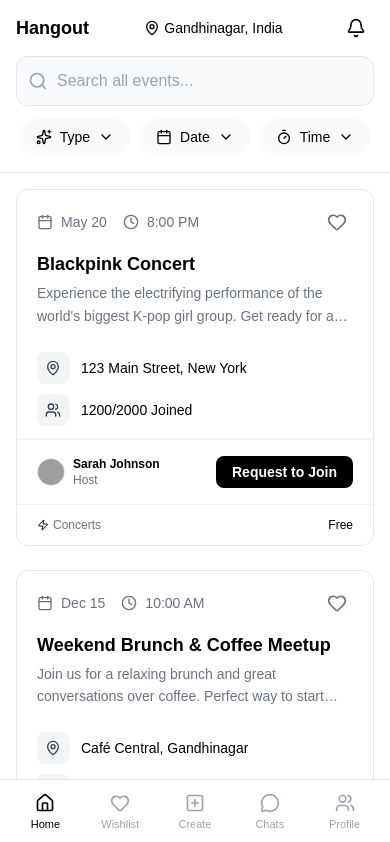
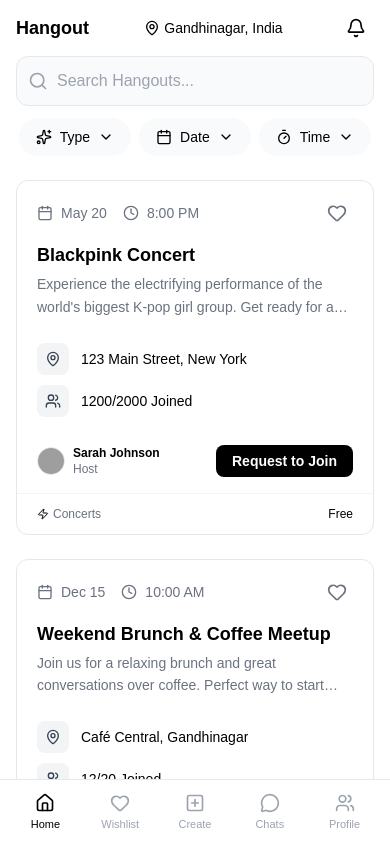
Before and after one commit to hangoutdaily/Hangout, a Next.js app: page / in a window 390 px wide. Shown: the top 842 px of the page. Built offline with nearby package versions, Linux system fonts and the light colour scheme; grey boxes are pictures that could not be loaded.

Commit message:
fix: minor onboarding screen validation issue
when we write something in 1 field then other fields was showing errors for non-empty
i've changed the logic to show error only on next button click and remove the error as soon as user done with
filling that field

also some UI fixes for home screen

```diff
--- a/src/app/page.tsx
+++ b/src/app/page.tsx
@@ -4,10 +4,10 @@ import EventGrid from '@/components/ui/EventGrid';
 export default function Home() {
   return (
     <div className="font-sans min-h-screen bg-background">
-      <section className="sticky top-0 z-40 bg-background/80 backdrop-blur-sm border-b border-border">
+      <section className="sticky top-0 z-40 bg-background/80 backdrop-blur-sm">
         <CategoryFilters />
       </section>
-      <section className="pt-4 pb-20 md:pb-10">
+      <section className="pt-2 pb-20 md:pb-10">
         <EventGrid />
       </section>
     </div>
--- a/src/components/layout/Header.tsx
+++ b/src/components/layout/Header.tsx
@@ -77,7 +77,7 @@ export default function Header() {
             <Search className="absolute left-3 top-1/2 -translate-y-1/2 h-4 w-4 text-muted-foreground" />
             <input
               type="text"
-              placeholder="Search all events..."
+              placeholder="Search Hangouts..."
               className="w-full rounded-lg border border-border bg-surface pl-10 pr-4 py-1.5 text-foreground placeholder:text-muted-foreground transition-all"
             />
           </div>
@@ -157,7 +157,7 @@ export default function Header() {
             <Search className="absolute left-3 top-1/2 -translate-y-1/2 h-5 w-5 text-muted-foreground" />
             <input
               type="text"
-              placeholder="Search all events..."
+              placeholder="Search Hangouts..."
               className="w-full rounded-xl border border-border bg-surface pl-10 pr-3 py-3 text-foreground placeholder:text-muted-foreground focus:outline-none transition-all"
             />
           </div>
--- a/src/components/ui/EventCard.tsx
+++ b/src/components/ui/EventCard.tsx
@@ -80,7 +80,7 @@ export default function EventCard({
         <p className="text-muted text-sm line-clamp-2 leading-relaxed">{description}</p>
       </div>
 
-      <div className="px-5 py-3 space-y-2.5 border-b border-gray-100">
+      <div className="px-5 py-3 space-y-2.5">
         <div className="flex items-center gap-3 text-sm">
           <div className="flex items-center justify-center w-8 h-8 rounded-lg bg-gray-100">
             <MapPin className="h-4 w-4 text-gray-700" />
@@ -98,7 +98,7 @@ export default function EventCard({
         </div>
       </div>
 
-      <div className="px-5 py-4 flex items-center justify-between border-t border-border/50">
+      <div className="px-5 py-4 flex items-center justify-between">
         <div className="flex items-center gap-2">
           <Image
             src={creator.avatar}
--- a/src/components/ui/OnboardingContainer.tsx
+++ b/src/components/ui/OnboardingContainer.tsx
@@ -9,6 +9,7 @@ import { NavigationControls } from './NavigationControls';
 
 export function OnboardingContainer() {
   const [currentScreen, setCurrentScreen] = useState(0);
+  const [hasAttemptedSubmit, setHasAttemptedSubmit] = useState(false)
   const [formData, setFormData] = useState({
     // Screen 1
     fullName: '',
@@ -78,13 +79,16 @@ export function OnboardingContainer() {
   const handleFormChange = (newData: any) => {
     setFormData(newData);
     // Re-validate on every change to clear errors if field becomes valid
-    const newErrors = validateScreenRealtime(currentScreen, newData);
-    setValidationErrors(newErrors);
+    if (hasAttemptedSubmit) {
+      const errors = validateScreenRealtime(currentScreen, newData)
+      setValidationErrors(errors)
+    }
   };
 
   const validateScreen = (screenIndex: number): boolean => {
     const errors = validateScreenRealtime(screenIndex, formData);
     setValidationErrors(errors);
+    setHasAttemptedSubmit(true)
     return Object.keys(errors).length === 0;
   };
 
@@ -92,6 +96,7 @@ export function OnboardingContainer() {
     if (validateScreen(currentScreen)) {
       if (currentScreen < screens.length - 1) {
         setCurrentScreen(currentScreen + 1);
+        setHasAttemptedSubmit(false)
         setValidationErrors({});
       }
     }
@@ -100,6 +105,8 @@ export function OnboardingContainer() {
   const handlePrev = () => {
     if (currentScreen > 0) {
       setCurrentScreen(currentScreen - 1);
+      setHasAttemptedSubmit(false)
+      setValidationErrors({})
     }
   };
 
```
